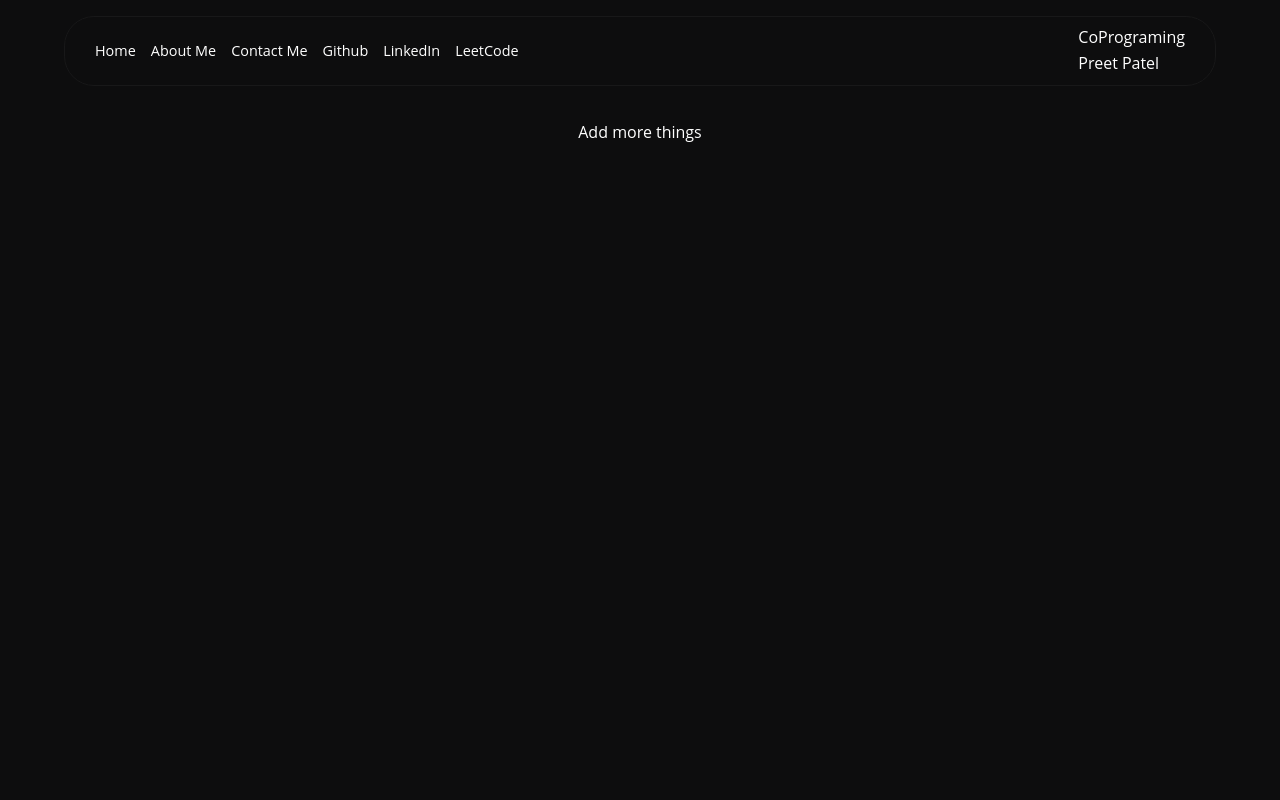
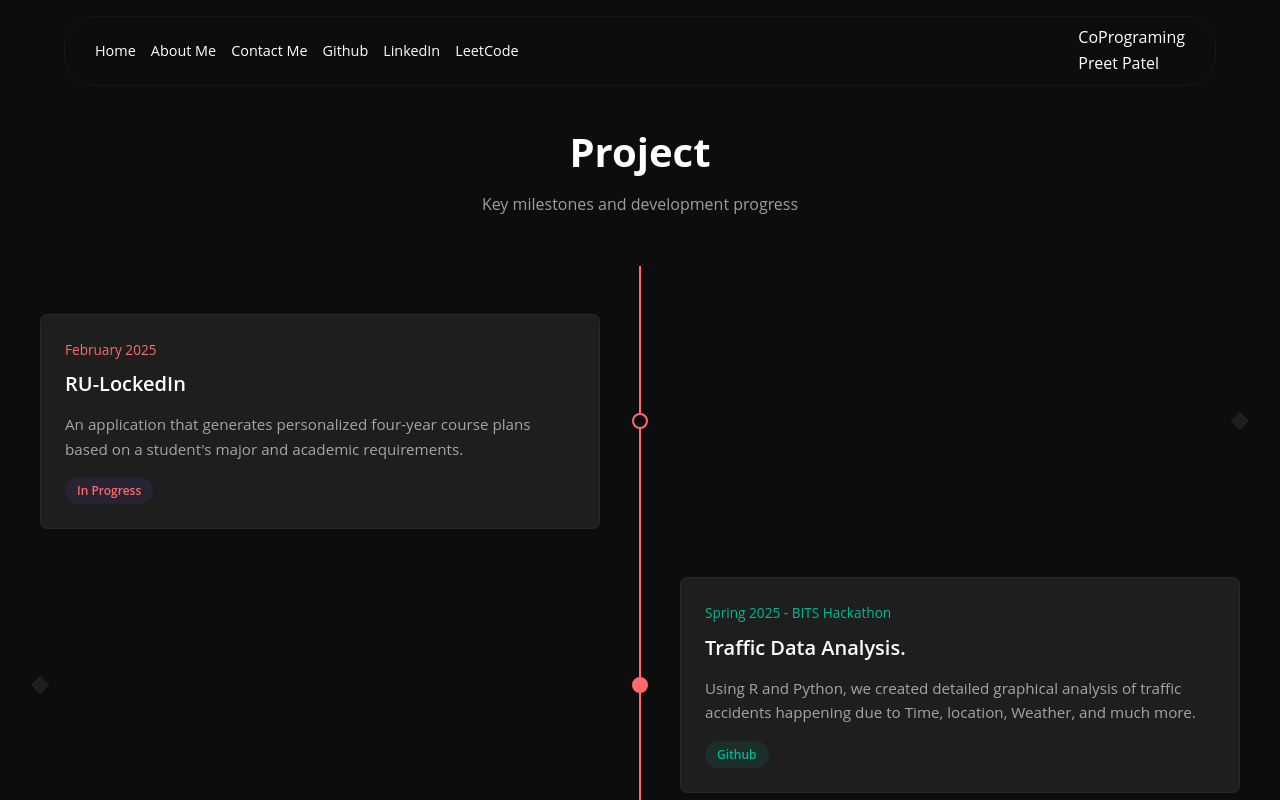
Before and after one commit to preetpatel18/PersonalPortifolio, a React (Create React App) app: page /Projects in a window 1280 px wide. Shown: the top 800 px of the page. Built offline with nearby package versions, Linux system fonts and the light colour scheme.

Commit message:
Final Changes on Project Page

```diff
--- a/src/App.css
+++ b/src/App.css
@@ -44,6 +44,10 @@ a {
   --accent: #ff6a6a;
   --accent-glow: 0 0 15px rgba(255, 106, 106, 0.3);
   --border-radius: 12px;
+
+  /* Projects Page */
+  --completed: #00B894;
+  --dark-card: #1E1E1E;
 }
 
 header {
@@ -770,3 +774,194 @@ textarea.form-input {
     gap: 15px;
   }
 }
+
+
+
+
+.roadmap-container {
+  max-width: 1200px;
+  margin: 0 auto;
+}
+
+.roadmap-header {
+  text-align: center;
+  margin-bottom: 3rem;
+}
+
+.roadmap-title {
+  font-size: 2.5rem;
+  font-weight: 700;
+  margin-bottom: 0.5rem;
+  color: var(--text);
+}
+
+.roadmap-subtitle {
+  font-size: 1rem;
+  color: var(--text-muted);
+  max-width: 600px;
+  margin: 0 auto;
+}
+
+/* Timeline */
+.timeline {
+  position: relative;
+  padding: 3rem 0;
+}
+
+/* Center Line (Simple) */
+.timeline::before {
+  content: '';
+  position: absolute;
+  top: 0;
+  left: 50%;
+  transform: translateX(-50%);
+  width: 2px;
+  height: 100%;
+  background: var(--accent);
+}
+
+/* Timeline Items */
+.timeline-item {
+  position: relative;
+  width: 100%;
+  margin-bottom: 3rem;
+  display: flex;
+  justify-content: flex-start;
+  opacity: 0;
+  transform: translateY(20px);
+  transition: opacity 0.5s ease, transform 0.5s ease;
+}
+
+.timeline-item:nth-child(even) {
+  justify-content: flex-end;
+}
+
+.timeline-item.visible {
+  opacity: 1;
+  transform: translateY(0);
+}
+
+/* Cards */
+.timeline-card {
+  width: calc(50% - 40px);
+  padding: 1.5rem;
+  background: var(--dark-card);
+  border-radius: 8px;
+  border: 1px solid rgba(255, 255, 255, 0.05);
+  transition: transform 0.3s ease;
+}
+
+.timeline-item:hover .timeline-card {
+  transform: translateY(-5px);
+}
+
+/* Card Pointer */
+.timeline-card::before {
+  content: '';
+  position: absolute;
+  top: 50%;
+  width: 12px;
+  height: 12px;
+  background: var(--dark-card);
+  transform: translateY(-50%) rotate(45deg);
+  border: 1px solid rgba(255, 255, 255, 0.05);
+}
+
+.timeline-item:nth-child(odd) .timeline-card::before {
+  right: -6px;
+  border-left: none;
+  border-bottom: none;
+}
+
+.timeline-item:nth-child(even) .timeline-card::before {
+  left: -6px;
+  border-right: none;
+  border-top: none;
+}
+
+/* Marker (Perfectly Centered) */
+.timeline-marker {
+  position: absolute;
+  left: 50%;
+  top: 50%;
+  transform: translate(-50%, -50%);
+  width: 16px;
+  height: 16px;
+  border-radius: 50%;
+  background: var(--dark-bg);
+  border: 2px solid var(--accent);
+  z-index: 2;
+}
+
+.timeline-item.completed .timeline-marker {
+  border-color: var(--accent);
+  background: var(--accent);
+}
+
+/* Content */
+.timeline-date {
+  font-size: 0.85rem;
+  font-weight: 500;
+  color: var(--accent);
+  margin-bottom: 0.5rem;
+}
+
+.timeline-item.completed .timeline-date {
+  color: var(--completed);
+}
+
+.timeline-title {
+  font-size: 1.25rem;
+  font-weight: 600;
+  margin-bottom: 0.75rem;
+  color: var(--text);
+}
+
+.timeline-description {
+  color: var(--text-muted);
+  font-size: 0.95rem;
+  margin-bottom: 1rem;
+}
+
+.timeline-status {
+  display: inline-block;
+  padding: 0.25rem 0.75rem;
+  border-radius: 20px;
+  font-size: 0.75rem;
+  font-weight: 600;
+  background: rgba(108, 92, 231, 0.1);
+  color: var(--accent);
+}
+
+.timeline-item.completed .timeline-status {
+  background: rgba(0, 184, 148, 0.1);
+  color: var(--completed);
+}
+
+/* Mobile Responsive */
+@media (max-width: 768px) {
+  .timeline::before {
+      left: 20px;
+  }
+
+  .timeline-item {
+      justify-content: flex-start !important;
+      margin-bottom: 2.5rem;
+  }
+
+  .timeline-card {
+      width: calc(100% - 40px);
+      margin-left: 40px !important;
+  }
+
+  .timeline-card::before {
+      left: -6px !important;
+      right: auto !important;
+      border-right: none !important;
+      border-top: none !important;
+  }
+
+  .timeline-marker {
+      left: 20px;
+  }
+}
--- a/src/App.js
+++ b/src/App.js
@@ -2,6 +2,7 @@ import { BrowserRouter, Routes, Route } from "react-router-dom";
 import Home from "./pages/Home";
 import About from "./pages/AboutMe"
 import Contact from "./pages/ContactMe"
+import Projects from "./pages/Projects"
 import NoPage from "./pages/NoPages"
 function app(){
   return(
@@ -12,6 +13,7 @@ function app(){
           <Route path="/Home"  element = {<Home/>} />
           <Route path="/AboutMe"  element = {<About/>} />
           <Route path="/ContactMe"  element = {<Contact/>} />
+          <Route path="/Projects"  element = {<Projects/>} />
           <Route path="*"  element = {<NoPage/>} />
         </Routes>
       </BrowserRouter>
--- a/src/pages/Home.js
+++ b/src/pages/Home.js
@@ -3,7 +3,7 @@ import Navigation from "../components/NavigationBar";
 import Footer from "../components/Footer";
 import project from '../Projects.png';
 import personalportifolio from '../PersonalPortifolio.png';
-import languages from '../Languages.png';
+// import languages from '../Languages.png';
 
 function Home(){
     return(
@@ -25,6 +25,7 @@ function Home(){
 
                 <div className="content">
                     <div className="box">
+                        <a href="/Projects">
                             <div className="image-container" aria-hidden="true">
                                 <img src={project} alt="Pic"></img>
                             </div>
@@ -32,9 +33,10 @@ function Home(){
                                 PROJECTS
                                 <i className="bx bx-book"></i>
                             </p>
+                        </a>
                     </div>
 
-                    <div className="box">
+                    {/* <div className="box">
                         <div className="image-container" aria-hidden="true">
                             <img src={languages} alt="Pic"></img>
                         </div>
@@ -42,7 +44,7 @@ function Home(){
                                 Languages
                                 <i className="bx bx-code"></i>
                             </p>
-                    </div>
+                    </div> */}
                 </div>
             </main>
             <Footer />
--- /dev/null
+++ b/src/pages/Projects.js
@@ -0,0 +1,96 @@
+import Navigation from "../components/NavigationBar";
+import Footer from "../components/Footer";
+
+function Projects(){
+    return(
+        <div>
+            <Navigation />
+            <main className="front">
+                <div class="roadmap-container">
+                    <div class="roadmap-header">
+                        <h1 class="roadmap-title">Project</h1>
+                        <p class="roadmap-subtitle">Key milestones and development progress</p>
+                    </div>
+
+                    <div class="timeline">
+                        <div class="timeline-item visible">
+                            <div class="timeline-marker"></div>
+                            <div class="timeline-card">
+                                <div class="timeline-date">February 2025</div>
+                                <h3 class="timeline-title">RU-LockedIn</h3>
+                                <p class="timeline-description">
+                                    An application that generates personalized four-year course plans based on a student's major and academic requirements.
+                                </p>
+                                <span class="timeline-status">In Progress</span>
+                            </div>
+                        </div>
+                        <div class="timeline-item completed visible">
+                                <div class="timeline-marker"></div>
+                                <div class="timeline-card">
+                                    <div class="timeline-date">Spring 2025 - BITS Hackathon</div>
+                                    <h3 class="timeline-title">Traffic Data Analysis.</h3>
+                                    <p class="timeline-description">
+                                        Using R and Python, we created detailed graphical analysis of traffic accidents happening due to Time, location, Weather, and much more.
+                                    </p>
+                                    <a href = "https://github.com/preetpatel18/Datathon" target="_blank" rel="noreferrer" ><span class="timeline-status">Github</span></a>
+                                </div>
+                        </div>
+
+                        <div class="timeline-item completed visible">
+                            <div class="timeline-marker"></div>
+                            <div class="timeline-card">
+                                <div class="timeline-date">Spring 2025</div>
+                                <h3 class="timeline-title">Beacon</h3>
+                                <p class="timeline-description">
+                                Beacon is an AI-powered wildfire detection and monitoring system that integrates NASA's FIRMS for real-time fire data visualization and predictive analytics.
+                                </p>
+                                <span class="timeline-status"><a href="https://github.com/preetpatel18/Beacon" target="_blank" rel="noreferrer" >Github</a></span>
+                            </div>
+                        </div>
+
+                        <div class="timeline-item completed visible">
+                            <div class="timeline-marker"></div>
+                            <div class="timeline-card">
+                                <div class="timeline-date">Fall 2024</div>
+                                <h3 class="timeline-title">CureBytes</h3>
+                                <p class="timeline-description">
+                                    Designed to aid medical schools in enhancing the student experience through innovative tools and resources
+                                </p>
+                                <span class="timeline-status"><a href="https://github.com/preetpatel18/Health-HackRU-Hackathon" target="_blank" rel="noreferrer" >Github</a></span>
+                            </div>
+                        </div>
+
+                        <div class="timeline-item completed visible">
+                            <div class="timeline-marker"></div>
+                            <div class="timeline-card">
+                                <div class="timeline-date">Fall 2024</div>
+                                <h3 class="timeline-title">Data Structures</h3>
+                                <p class="timeline-description">
+                                    This repository contains implementations of fundamental data structures and algorithms, designed to help with learning, practicing, and improving problem-solving skills using java in my Data Structure Course.
+                                </p>
+                                <span class="timeline-status"><a href="https://github.com/preetpatel18/Data-Structures/" target="_blank" rel="noreferrer" >Github</a></span>
+                            </div>
+                        </div>
+
+                        <div class="timeline-item completed visible">
+                            <div class="timeline-marker"></div>
+                            <div class="timeline-card">
+                                <div class="timeline-date">2022</div>
+                                <h3 class="timeline-title">Battleship</h3>
+                                <p class="timeline-description">
+                                    In my 10th-grade APCSA final project, I built an AI-powered Battleship game in Java, where the computer strategically attacks based on probability rather than randomness, teaching me advanced class management and earning one of the highest scores in my section.
+                                </p>
+                                <span class="timeline-status"><a href="https://github.com/preetpatel18/BattleShip-AI" target="_blank" rel="noreferrer" >Github</a></span>
+                            </div>
+                        </div>
+
+
+                    </div>
+                </div>
+            </main>
+            <Footer />
+        </div>
+    )
+}
+
+export default Projects;
```
Lines whose indentation alone changed are shown as unchanged.
